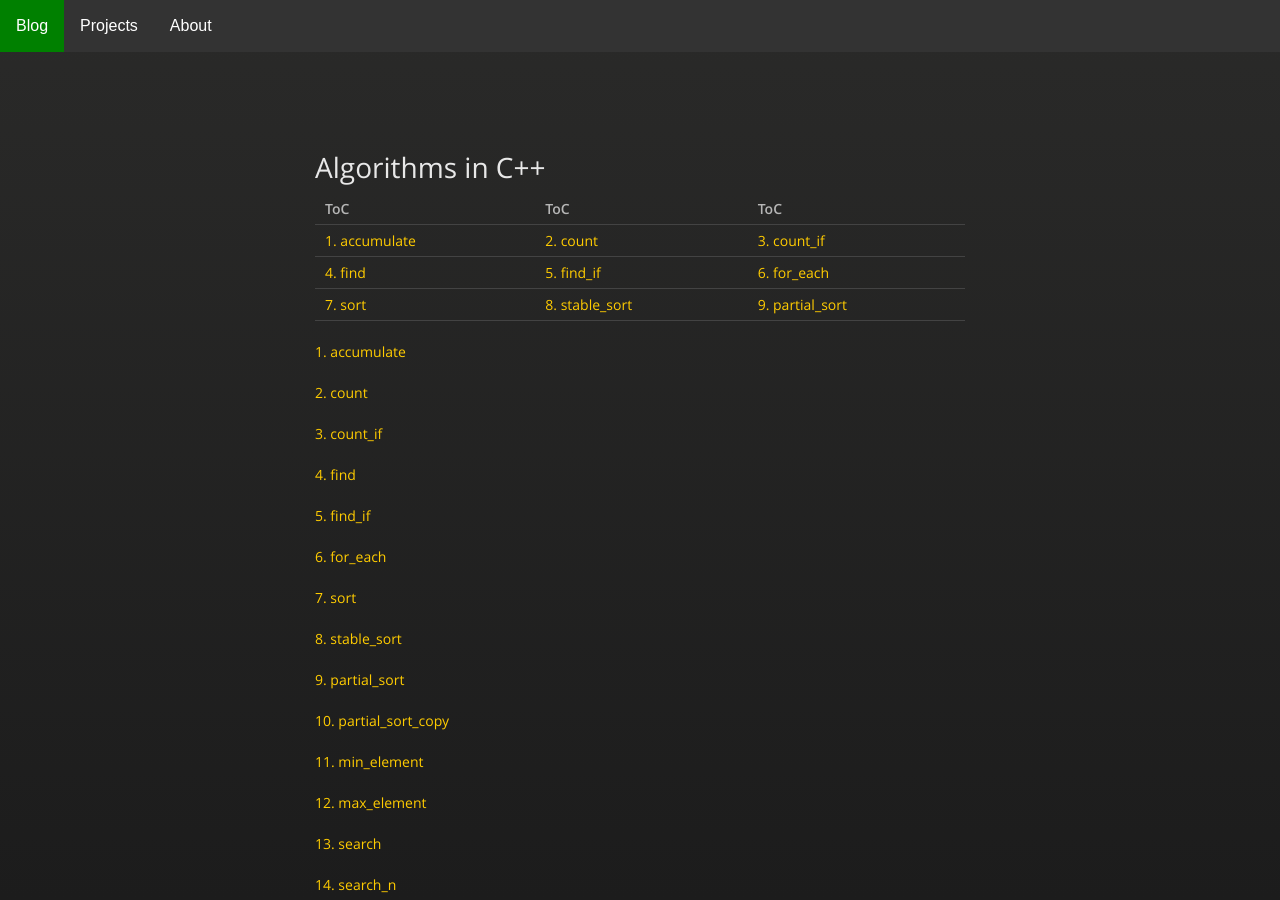
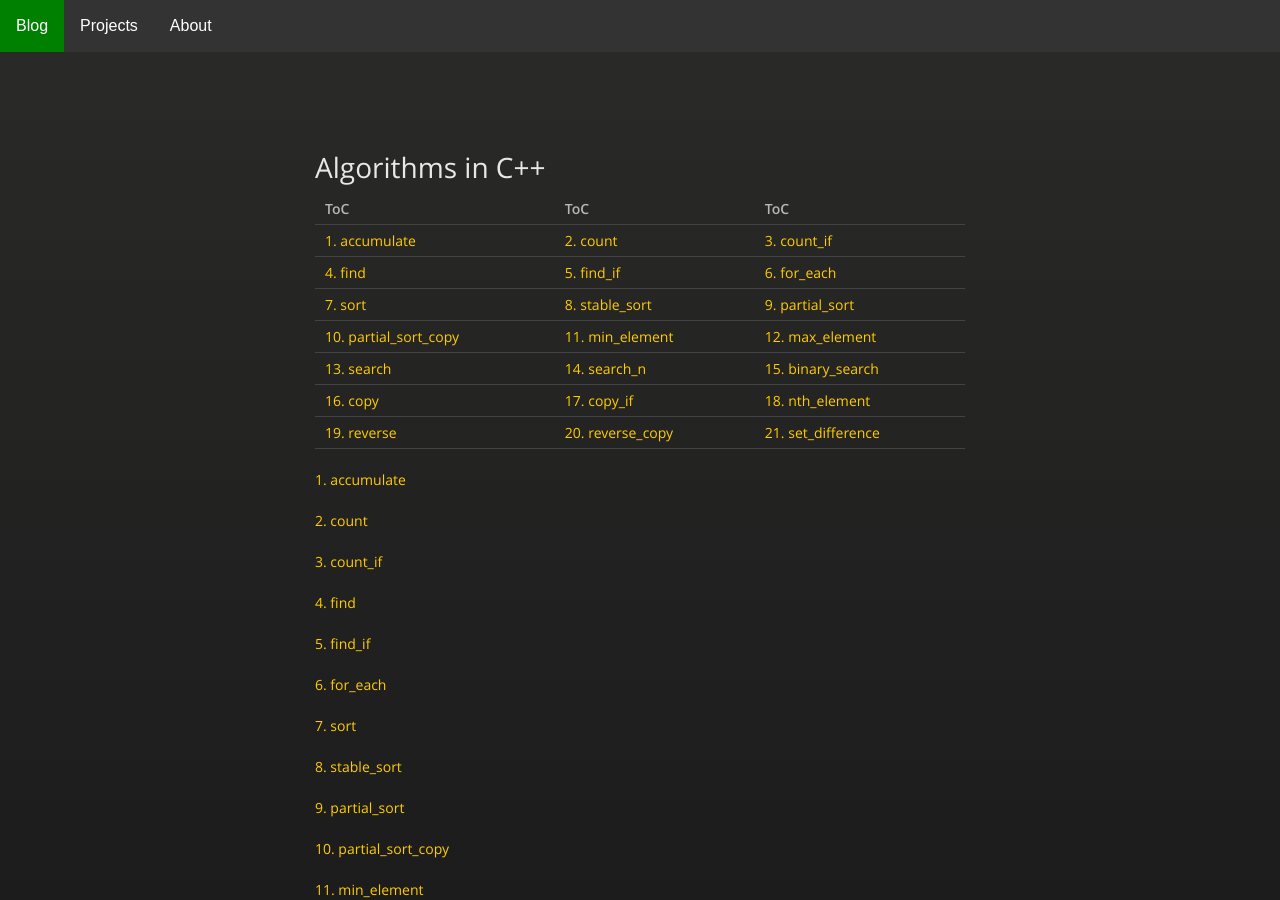
Before and after one commit to naveenspace7/naveenspace7.github.io, a Jekyll site: the page built from _posts/2020-1-23-AlgorithmsCpp.md, in a window 1280 px wide and 900 px high. Built offline with Jekyll 4.4.1, drawn with Linux system fonts in a browser that asks for light colours.

Commit message:
Add table for ToC

```diff
--- a/_posts/2020-1-23-AlgorithmsCpp.md
+++ b/_posts/2020-1-23-AlgorithmsCpp.md
@@ -12,6 +12,11 @@ tags: C++ Algorithms
 | [1. accumulate](#accumulate)      | [2. count](#count) | [3. count_if](#count_if) |
 | [4. find](#find)     | [5. find_if](#findif)      |  [6. for_each](#feach) |
 | [7. sort](#sort) | [8. stable_sort](#stabsort)      | [9. partial_sort](#par_sort) |
+| [10. partial_sort_copy](#par_sort_cpy) | [11. min_element](#mnelem)      | [12. max_element](#mxelem) |
+| [13. search](#srch) | [14. search_n](#srchn)      | [15. binary_search](#bsrch) |
+| [16. copy](#cpy) | [17. copy_if](#cpyif)      | [18. nth_element](#nthelem) |
+| [19. reverse](#rvr) | [20. reverse_copy](#rcopy)      | [21. set_difference](#sdiff) |
+
 
 [1. accumulate](#accumulate)
 
```
